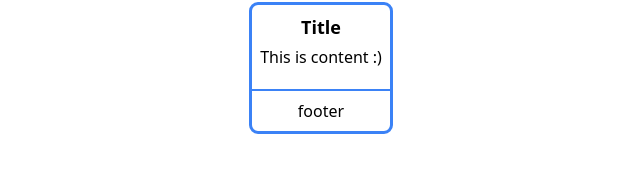
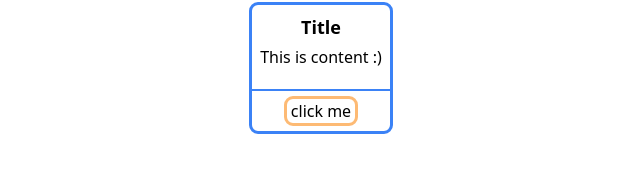
Before and after one commit to guilhermehto/react-unit-testing, a React (Vite) app: page / in a window 1280 px wide. Shown: the part 332-504 px from the top of the page, without its empty margins (319-959 px from the left). Built offline with nearby package versions, Linux system fonts and the light colour scheme.

Commit message:
feat: add button to main card

```diff
--- a/src/App.tsx
+++ b/src/App.tsx
@@ -1,10 +1,11 @@
 import './App.css'
+import { Button } from './components/Button'
 import { Card } from './components/Card'
 
 function App() {
 	return (
-		<div className="flex items-center justify-center h-screen w-screen">
-			<Card isLoading={false} title="Title" footer={'footer'}>
+		<div className="flex flex-col items-center justify-center h-screen w-screen">
+			<Card isLoading={false} title="Title" footer={<Button>click me</Button>}>
 				This is content :)
 			</Card>
 		</div>
```
